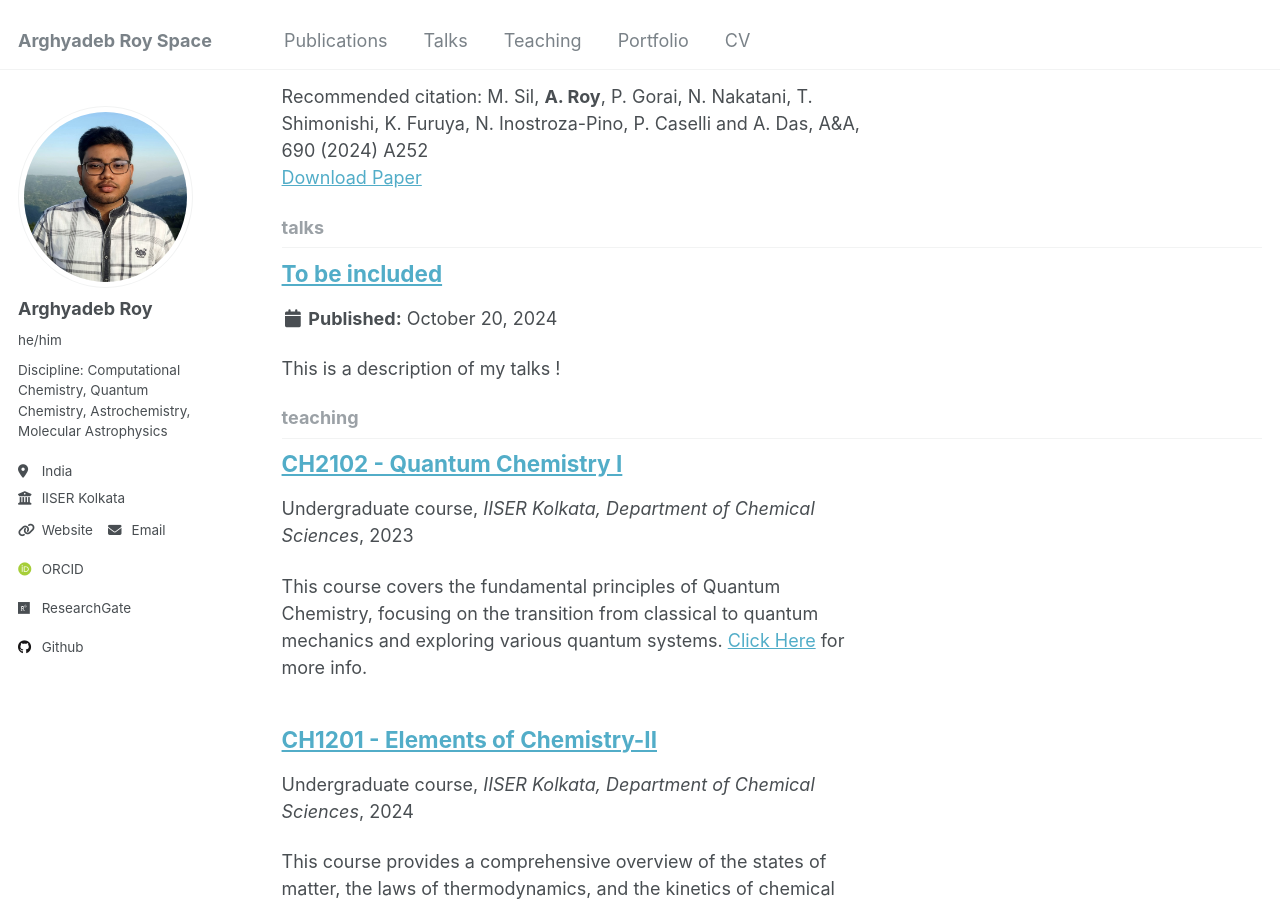
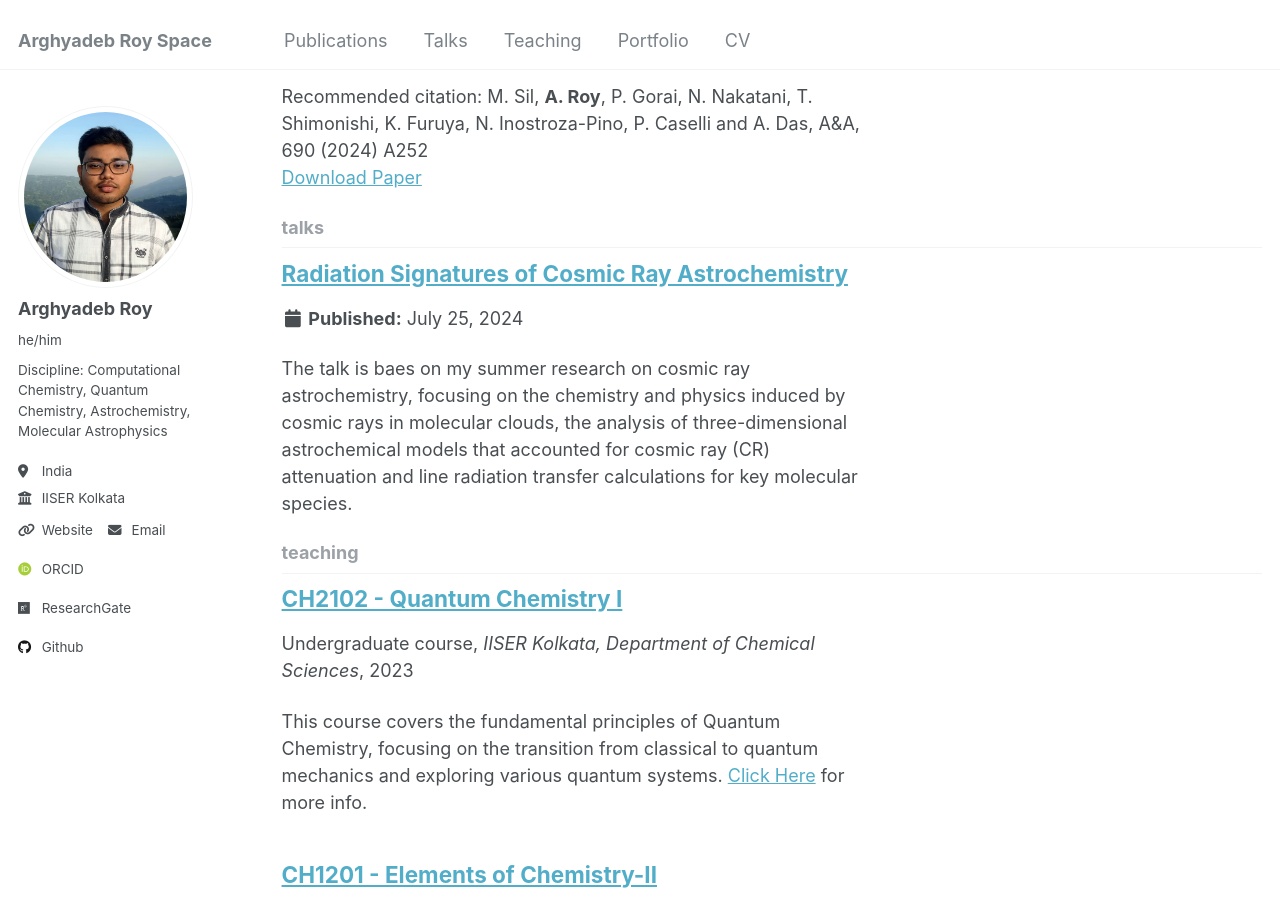
Before and after one commit to arghyadebroy/arghyadebroy.github.io, a Jekyll site: the page built from _pages/collection-archive.html, in a window 1280 px wide and 900 px high, scrolled down 3453 px. Built offline with Jekyll 4.4.1, drawn with Linux system fonts in a browser that asks for light colours; some web fonts are replaced.

Commit message:
Update 2024-07-25-presentation.md

```diff
--- a/_talks/20XX-XX-XX-talk.md
+++ b/_talks/20XX-XX-XX-talk.md
@@ -1,11 +1,11 @@
 ---
-title: "To be included"
-collection: talks
+title: "Radiation Signatures of Cosmic Ray Astrochemistry"
+collection: Presentation
 type: "Talk"
-permalink: /talks/20XX-XX-XX-talk
-venue: "venue"
-date: 20XX-XX-XX
-location: "location"
+permalink: /Presentation/2024-07-25-Presentation
+venue: "CASSUM-VICO-CICO Symposium"
+date: 2024-07-25
+location: "Chalmers University of Technology, Gothenburg, Sweden"
 ---
 
-This is a description of my talks !
+The talk is baes on my summer research on cosmic ray astrochemistry, focusing on the chemistry and physics induced by cosmic rays in molecular clouds, the analysis of three-dimensional astrochemical models that accounted for cosmic ray (CR) attenuation and line radiation transfer calculations for key molecular species.
```
